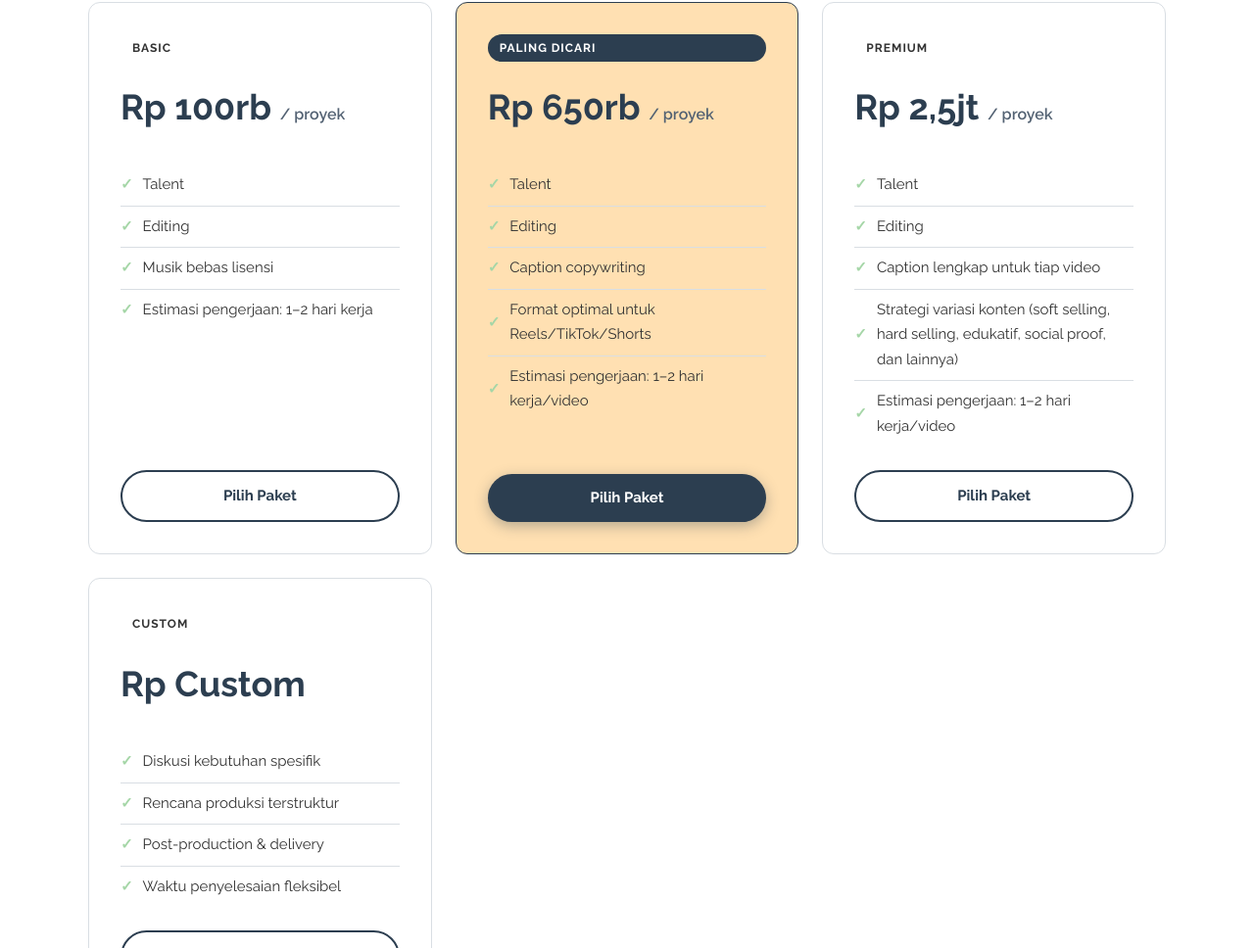
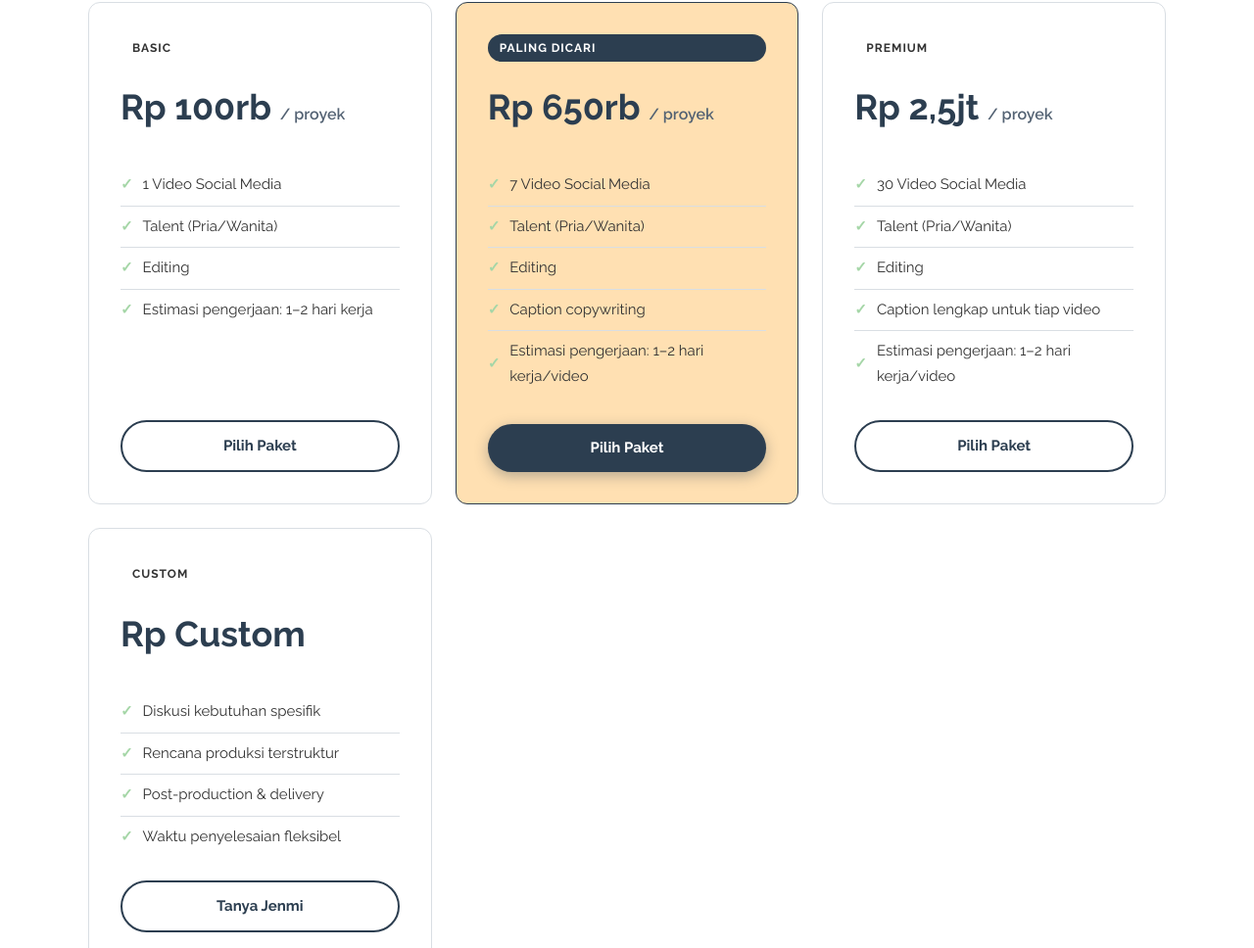
Before and after one commit to naufalrafif82/JenauMedia, a plain HTML site: page index.html in a window 1280 px wide. Shown: the part 3562-4530 px from the top of the page at 98% size. Drawn offline with Linux system fonts and the light colour scheme.

Commit message:
Add files via upload

```diff
--- a/index.html
+++ b/index.html
@@ -200,9 +200,9 @@
           <span class="package-badge">Basic</span>
           <div class="price">Rp <span data-price>100rb</span> <small>/ proyek</small></div>
           <ul class="package-features">
-            <li>Talent</li>
+            <li>1 Video Social Media</li>
+            <li>Talent (Pria/Wanita)</li>
             <li>Editing</li>
-            <li>Musik bebas lisensi</li>
             <li>Estimasi pengerjaan: 1–2 hari kerja</li>
           </ul>
           <button class="btn btn-outline" data-package="basic">Pilih Paket</button>
@@ -212,10 +212,10 @@
           <span class="package-badge" style="background: var(--color-brand-primary); color: #fff;">Paling Dicari</span>
           <div class="price">Rp <span data-price>650rb</span> <small>/ proyek</small></div>
           <ul class="package-features">
-            <li>Talent</li>
+            <li>7 Video Social Media</li>
+            <li>Talent (Pria/Wanita)</li>
             <li>Editing</li>
             <li>Caption copywriting</li>
-            <li>Format optimal untuk Reels/TikTok/Shorts</li>
             <li>Estimasi pengerjaan: 1–2 hari kerja/video</li>
           </ul>
           <button class="btn btn-primary" data-package="plus">Pilih Paket</button>
@@ -225,10 +225,10 @@
           <span class="package-badge">Premium</span>
           <div class="price">Rp <span data-price>2,5jt</span> <small>/ proyek</small></div>
           <ul class="package-features">
-            <li>Talent</li>
+            <li>30 Video Social Media</li>
+            <li>Talent (Pria/Wanita)</li>
             <li>Editing</li>
             <li>Caption lengkap untuk tiap video</li>
-            <li>Strategi variasi konten (soft selling, hard selling, edukatif, social proof, dan lainnya)</li>
             <li>Estimasi pengerjaan: 1–2 hari kerja/video</li>
           </ul>
           <button class="btn btn-outline" data-package="premium">Pilih Paket</button>
```
